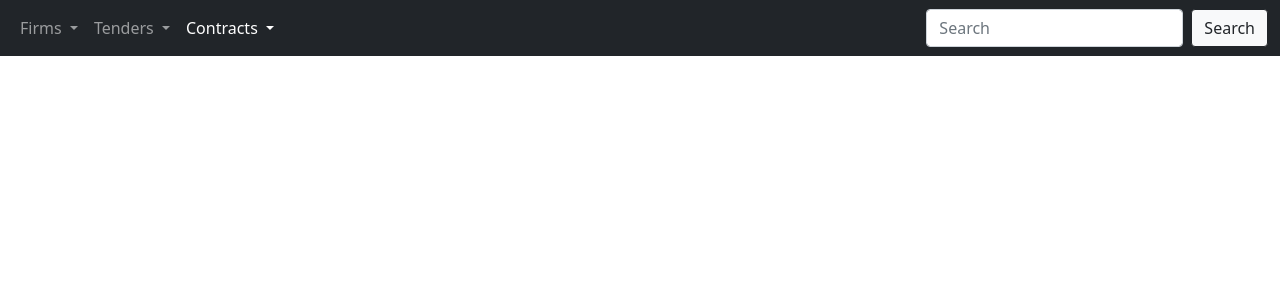
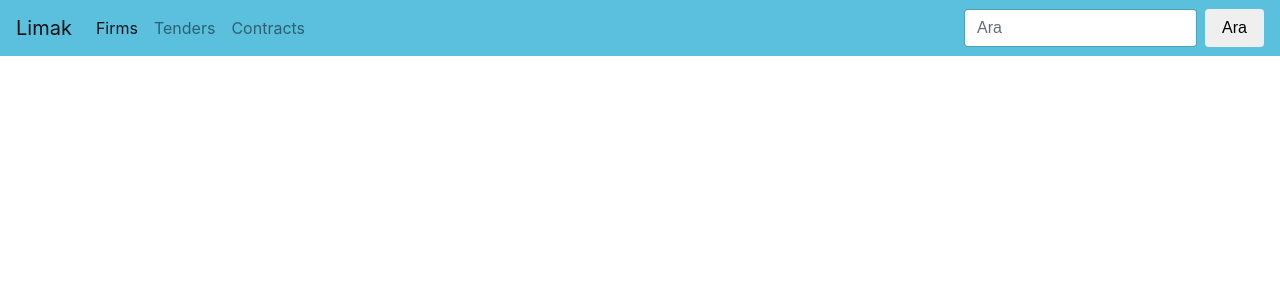
Before and after one commit to seydatarakci/Form, a Django app: page / in a window 1280 px wide. Shown: the top 300 px of the page. Run offline with Django 3.2, Linux system fonts and the light colour scheme; some libraries are stand-ins or nearby versions.

Commit message:
Update index.html

```diff
--- a/lsabs/templates/base/index.html
+++ b/lsabs/templates/base/index.html
@@ -10,63 +10,38 @@
 </head>
 <body>
 
-      <nav class="navbar navbar-expand-lg navbar-dark bg-dark">
-
-        <div class="container-fluid">
-
-          <button class="navbar-toggler" type="button" data-bs-toggle="collapse" data-bs-target="#navbarSupportedContent" aria-controls="navbarSupportedContent" aria-expanded="false" aria-label="Toggle navigation">
+        <nav class="navbar navbar-toggleable-md navbar-light bg-info">
+        <button class="navbar-toggler navbar-toggler-right" type="button" data-toggle="collapse" data-target="#navbarSupportedContent" aria-controls="navbarSupportedContent" aria-expanded="false" aria-label="Toggle navigation">
           <span class="navbar-toggler-icon"></span>
         </button>
+        <a class="navbar-brand" href="{% url 'index' %}">Limak</a>
+
         <div class="collapse navbar-collapse" id="navbarSupportedContent">
-            <ul class="navbar-nav me-auto mb-2 mb-lg-0">
-              <li class="nav-item dropdown">
-                <a class="nav-link dropdown-toggle" href="#" id="navbarDropdown" role="button" data-bs-toggle="dropdown" aria-expanded="false">
-                  Firms
-                </a>
-                <ul class="dropdown-menu" aria-labelledby="navbarDropdown">
-                  <li><a class="dropdown-item" href="#">Add Firms</a></li>
-                  <li><a class="dropdown-item" href="#">View Firms</a></li>
-                  <li><hr class="dropdown-divider"></li>
-
-                </ul>
+          <ul class="navbar-nav mr-auto">
+            <li class="nav-item active">
+              <a class="nav-link" href="{% url 'addfirm' %}">Firms <span class="sr-only">(current)</span></a>
             </li>
-              <li class="nav-item dropdown">
-                <a class="nav-link dropdown-toggle" href="#" id="navbarDropdown" role="button" data-bs-toggle="dropdown" aria-expanded="false">
-                  Tenders
-                </a>
-                <ul class="dropdown-menu" aria-labelledby="navbarDropdown">
-                  <li><a class="dropdown-item" href="#">Add Tender</a></li>
-                  <li><a class="dropdown-item" href="#">View Tender</a></li>
-                  <li><hr class="dropdown-divider"></li>
-
-                </ul>
+            <li class="nav-item">
+              <a class="nav-link" href="#">Tenders</a>
             </li>
-              <li class="nav-item dropdown">
-                <a class="nav-link dropdown-toggle active" href="{% url 'Addcontract' %} " id="navbarDropdown" role="button" data-bs-toggle="dropdown" aria-expanded="false">
-                  Contracts
-                </a>
-                <ul class="dropdown-menu" aria-labelledby="navbarDropdown">
-                  <li><a class="dropdown-item nav-link" href="{% url 'Addcontract' %}">Add Contract</a></li>
-                  <li><a class="dropdown-item" href="#">View Contract</a></li>
-                  <li><hr class="dropdown-divider"></li>
-
-                </ul>
+            <li class="nav-item">
+              <a class="nav-link" href="{% url 'Addcontract' %}">Contracts</a>
             </li>
 
           </ul>
-              <form class="d-flex">
-                 <input class="form-control me-2" type="search" placeholder="Search" aria-label="Search">
-                 <button class="btn btn-outline-dark bg-light" type="submit">Search</button>
+          <form class="form-inline my-2 my-lg-0">
+
+            <input class="form-control mr-sm-2" type="text" placeholder="Ara">
+            <button class="btn btn-outline-dark success my-2 my-sm-0" type="submit">Ara</button>
           </form>
-          </div>
         </div>
       </nav>
 
+      <link rel="stylesheet" href="https://maxcdn.bootstrapcdn.com/bootstrap/4.0.0-alpha.6/css/bootstrap.min.css" integrity="sha384-rwoIResjU2yc3z8GV/NPeZWAv56rSmLldC3R/AZzGRnGxQQKnKkoFVhFQhNUwEyJ" crossorigin="anonymous">
+      <script src="https://code.jquery.com/jquery-3.1.1.slim.min.js" integrity="sha384-A7FZj7v+d/sdmMqp/nOQwliLvUsJfDHW+k9Omg/a/EheAdgtzNs3hpfag6Ed950n" crossorigin="anonymous"></script>
+      <script src="https://cdnjs.cloudflare.com/ajax/libs/tether/1.4.0/js/tether.min.js" integrity="sha384-DztdAPBWPRXSA/3eYEEUWrWCy7G5KFbe8fFjk5JAIxUYHKkDx6Qin1DkWx51bBrb" crossorigin="anonymous"></script>
+      <script src="https://maxcdn.bootstrapcdn.com/bootstrap/4.0.0-alpha.6/js/bootstrap.min.js" integrity="sha384-vBWWzlZJ8ea9aCX4pEW3rVHjgjt7zpkNpZk+02D9phzyeVkE+jo0ieGizqPLForn" crossorigin="anonymous"></script>
 
-    <link href="https://cdn.jsdelivr.net/npm/bootstrap@5.0.0-beta3/dist/css/bootstrap.min.css" rel="stylesheet" integrity="sha384-eOJMYsd53ii+scO/bJGFsiCZc+5NDVN2yr8+0RDqr0Ql0h+rP48ckxlpbzKgwra6" crossorigin="anonymous">
-    <script src="https://cdn.jsdelivr.net/npm/bootstrap@5.0.0-beta3/dist/js/bootstrap.bundle.min.js" integrity="sha384-JEW9xMcG8R+pH31jmWH6WWP0WintQrMb4s7ZOdauHnUtxwoG2vI5DkLtS3qm9Ekf" crossorigin="anonymous"></script>
-    <script src="https://cdn.jsdelivr.net/npm/@popperjs/core@2.9.1/dist/umd/popper.min.js" integrity="sha384-SR1sx49pcuLnqZUnnPwx6FCym0wLsk5JZuNx2bPPENzswTNFaQU1RDvt3wT4gWFG" crossorigin="anonymous"></script>
-    <script src="https://cdn.jsdelivr.net/npm/bootstrap@5.0.0-beta3/dist/js/bootstrap.min.js" integrity="sha384-j0CNLUeiqtyaRmlzUHCPZ+Gy5fQu0dQ6eZ/xAww941Ai1SxSY+0EQqNXNE6DZiVc" crossorigin="anonymous"></script>
 
 
 
```
Lines whose indentation alone changed are shown as unchanged.
